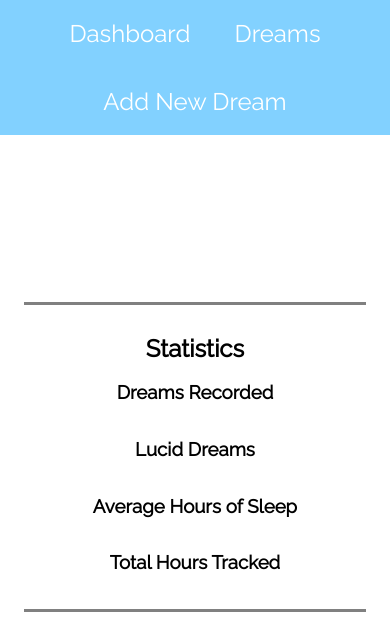
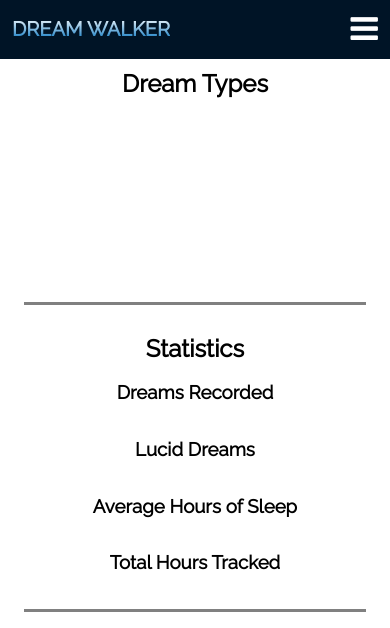
Before and after one commit to andymbryant/dream-walker, a website: page public/dashboard.html in a window 390 px wide. Shown: the top 628 px of the page. Drawn offline with nearby package versions, Linux system fonts and the light colour scheme; no server answers.

Commit message:
added responsive nav to all pages

```diff
--- a/public/dashboard.css
+++ b/public/dashboard.css
@@ -25,17 +25,66 @@ nav ul {
   padding: 0;
   text-align: center;
   margin: 0;
+  -webkit-transition: max-height 1s ease;
+  -ms-transition: max-height 1s ease;
+  -moz-transition: max-height 1s ease;
+  -o-transition: max-height 1s ease;
+  transition: max-height 1s ease;
 }
 
 nav ul li {
   display: inline-block;
   padding: 20px;
-  transition: all .5s ease;
+  transition: background-color .5s ease;
   font-size: 24px;
 }
 
 nav ul li:hover {
   background-color: #707070;
+}
+
+.handle {
+  width: 100%;
+  background: #001426;
+  text-align: left;
+  padding: 18px 12px;
+  cursor: pointer;
+  display: none;
+  color: white;
+}
+
+.handle-menu {
+  font-size: 20px;
+  font-weight: bold;
+  background: -webkit-linear-gradient(white, #0072bf);
+    -webkit-background-clip: text;
+    -webkit-text-fill-color: transparent;
+}
+
+.fa-bars {
+  position: relative;
+  bottom: 5px;
+  float:right;
+  color: white;
+}
+
+@media only screen and (max-width: 540px) {
+  nav ul {
+    max-height: 0;
+  }
+
+  .showing {
+    max-height: 20em;
+  }
+
+  nav ul li {
+    width: 100%;
+    padding: 15px;
+  }
+
+  .handle {
+    display: block;
+  }
 }
 
 .doughnutChartBox {
--- a/public/dashboard.html
+++ b/public/dashboard.html
@@ -7,6 +7,7 @@
   <link rel="stylesheet" type="text/css" href="dashboard.css">
   <link rel="stylesheet" type="text/css" href="grid.css">
   <link href="https://fonts.googleapis.com/css?family=Raleway" rel="stylesheet">
+  <link href="https://maxcdn.bootstrapcdn.com/font-awesome/4.7.0/css/font-awesome.min.css" rel="stylesheet" integrity="sha384-wvfXpqpZZVQGK6TAh5PVlGOfQNHSoD2xbE+QkPxCAFlNEevoEH3Sl0sibVcOQVnN" crossorigin="anonymous">
   <title></title>
 </head>
 <body>
@@ -17,6 +18,7 @@
       <a href="#"><li>Dreams</li></a>
       <a href="#"><li>Add New Dream</li></a>
     </ul>
+    <div class="handle"><span class="handle-menu">DREAM WALKER</span><i class="fa fa-bars fa-2x" aria-hidden="true"></i></div>
   </nav>
 
   <div class="row">
--- a/public/dashboard.js
+++ b/public/dashboard.js
@@ -210,3 +210,7 @@ function displayUserStats(data) {
 $(function() {
   getDreamEntries(displayUserStats);
 });
+
+$('.handle').on('click', function(event) {
+  $('nav ul').toggleClass('showing');
+});
--- a/public/new-dream.css
+++ b/public/new-dream.css
@@ -28,17 +28,66 @@ nav ul {
   padding: 0;
   text-align: center;
   margin: 0;
+  -webkit-transition: max-height 1s ease;
+  -ms-transition: max-height 1s ease;
+  -moz-transition: max-height 1s ease;
+  -o-transition: max-height 1s ease;
+  transition: max-height 1s ease;
 }
 
 nav ul li {
   display: inline-block;
   padding: 20px;
-  transition: all .5s ease;
+  transition: background-color .5s ease;
   font-size: 24px;
 }
 
 nav ul li:hover {
   background-color: #707070;
+}
+
+.handle {
+  width: 100%;
+  background: #001426;
+  text-align: left;
+  padding: 18px 12px;
+  cursor: pointer;
+  display: none;
+  color: white;
+}
+
+.handle-menu {
+  font-size: 20px;
+  font-weight: bold;
+  background: -webkit-linear-gradient(white, #0072bf);
+    -webkit-background-clip: text;
+    -webkit-text-fill-color: transparent;
+}
+
+.fa-bars {
+  position: relative;
+  bottom: 5px;
+  float:right;
+  color: white;
+}
+
+@media only screen and (max-width: 540px) {
+  nav ul {
+    max-height: 0;
+  }
+
+  .showing {
+    max-height: 20em;
+  }
+
+  nav ul li {
+    width: 100%;
+    padding: 15px;
+  }
+
+  .handle {
+    display: block;
+  }
 }
 
 .title {
--- a/public/new-dream.js
+++ b/public/new-dream.js
@@ -3,3 +3,7 @@ $('.date-day').change(function(event) {
     this.value ='0'+ this.value;
   };
 });
+
+$('.handle').on('click', function(event) {
+  $('nav ul').toggleClass('showing');
+});
```
Also changed, not shown: public/new-dream.html (+1 -0 lines).
